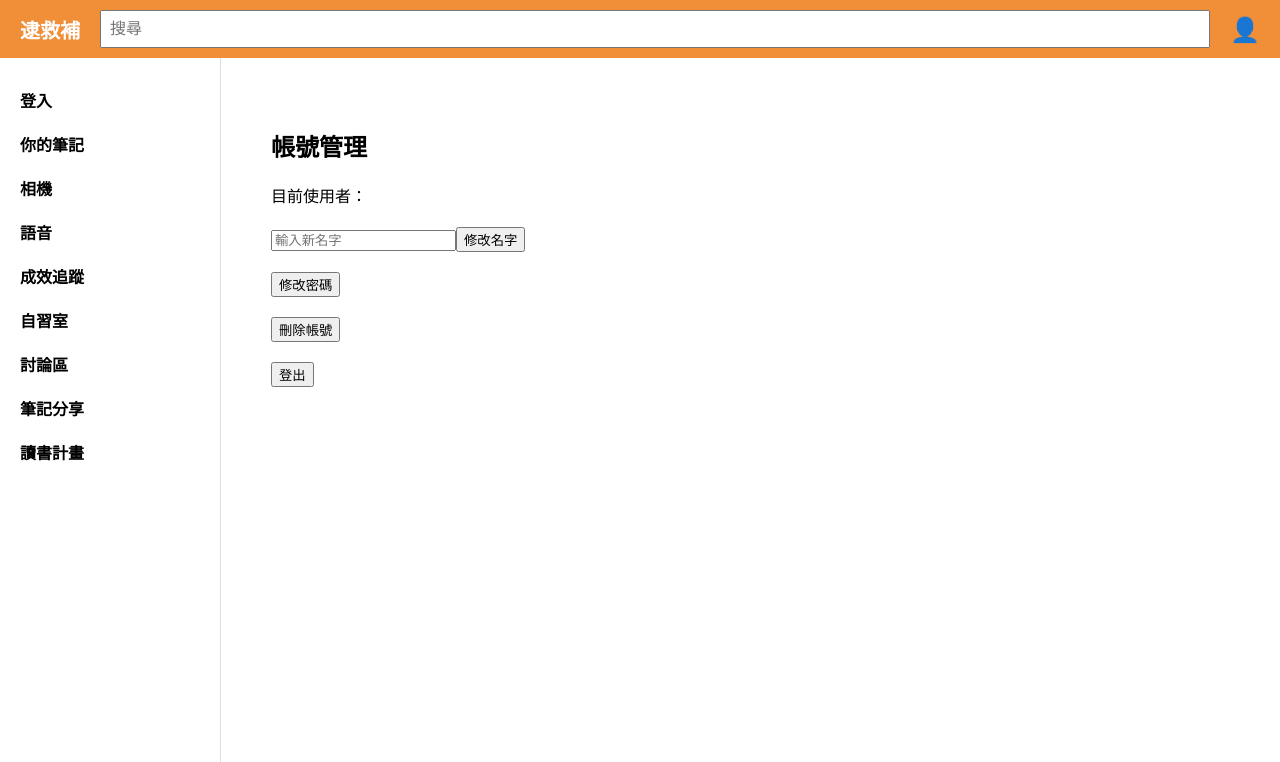
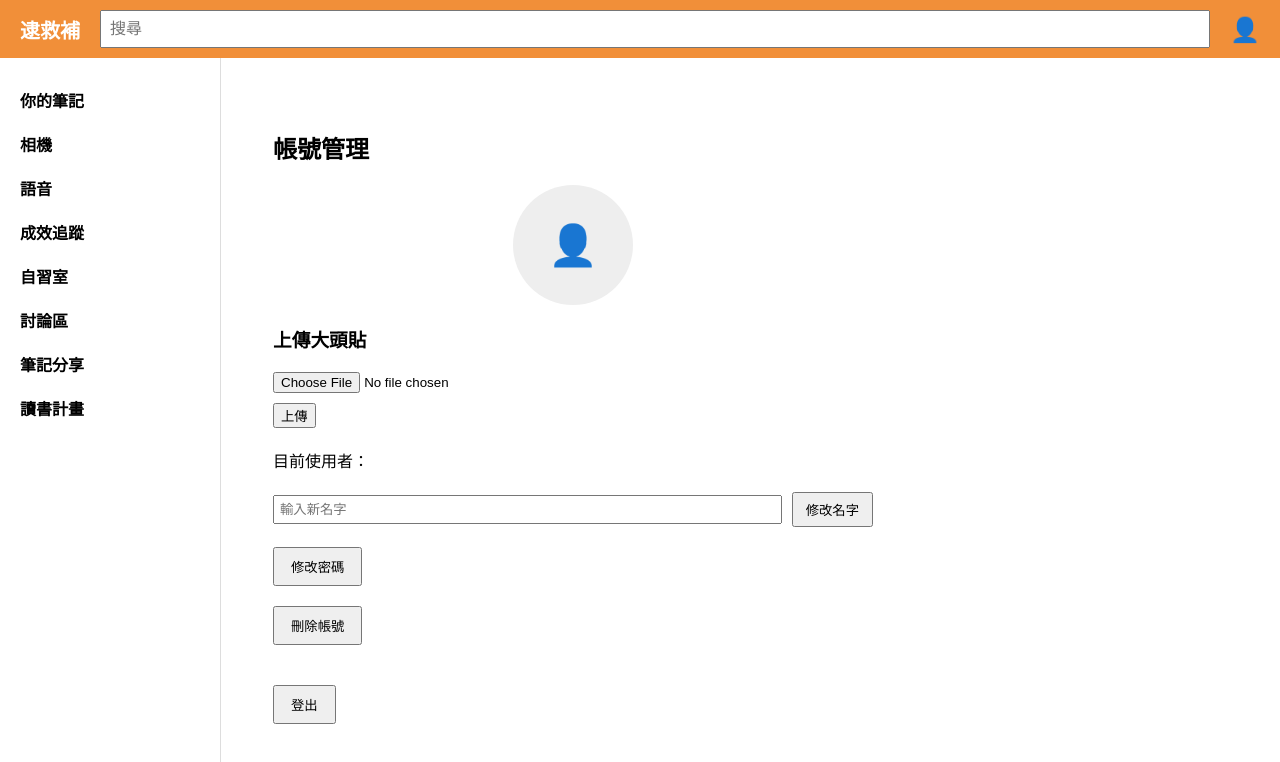
Before and after one commit to sgu731/school_frontend, a React (Create React App) app: page /profile in a window 1280 px wide. Shown: the top 762 px of the page. Built offline with nearby package versions, Linux system fonts and the light colour scheme.

Commit message:
feat:註冊頁和新增大頭貼

```diff
--- a/package.json
+++ b/package.json
@@ -12,6 +12,7 @@
     "date-fns": "^4.1.0",
     "framer-motion": "^12.7.2",
     "lucide-react": "^0.488.0",
+    "multer": "^1.4.5-lts.2",
     "react": "^19.0.0",
     "react-datepicker": "^8.2.1",
     "react-dom": "^19.0.0",
--- a/src/App.js
+++ b/src/App.js
@@ -1,9 +1,9 @@
 import React, { useState, useEffect } from 'react';
-import { BrowserRouter as Router, Routes, Route, Link } from 'react-router-dom';
+import { BrowserRouter as Router, Routes, Route, Link, Navigate } from 'react-router-dom';
 import './App.css';
 import { QueryClient, QueryClientProvider } from '@tanstack/react-query';
 
-import HomePage from './pages/HomePage';
+// import HomePage from './pages/HomePage';
 import NotebookDashboard from './pages/NotebookDashboard';
 import CameraPage from './pages/CameraPage';
 import VoicePage from './pages/VoicePage';
@@ -17,6 +17,7 @@ import SharingPage from './pages/SharingPage';
 import NoteDetail from "./pages/NoteDetail";
 import LoginPage from './pages/LoginPage';
 import UserProfilePage from './pages/UserProfilePage';
+import RegisterPage from './pages/RegisterPage';
 
 const queryClient = new QueryClient();
 
@@ -37,8 +38,23 @@ function App() {
                         <input type="text" placeholder="搜尋" className="search-bar" />
                             <div className="user-icon">
                             {isLoggedIn ? (
-                            <Link to="/profile" className="user-link">
-                            👤&nbsp;Hi,&nbsp;{user?.name || '使用者'}
+                                <Link to="/profile" className="user-link" style={{ display: 'flex', alignItems: 'center' }}>
+                                {user?.avatar ? (
+                                    <img
+                                    src={`http://localhost:5000${user.avatar}`}
+                                    alt="avatar"
+                                    style={{
+                                        width: '32px',
+                                        height: '32px',
+                                        borderRadius: '50%',
+                                        objectFit: 'cover',
+                                        marginRight: '8px'
+                                    }}
+                                    />
+                                ) : (
+                                    <span style={{ fontSize: '24px' }}>👤</span>
+                                )}
+                                Hi, {user?.name || '使用者'}
                                 </Link>
                             ) : (
                                 <Link to="/login" className="user-link">👤</Link>
@@ -49,7 +65,7 @@ function App() {
                     {/* 左側選單 + 右側內容 */}
                     <div className="main-content">
                         <nav className="side-menu">
-                            <Link to="/">登入</Link>
+                            {/* <Link to="/">登入</Link> */}
                             <Link to="/notebook">你的筆記</Link>
                             <Link to="/camera">相機</Link>
                             <Link to="/voice">語音</Link>
@@ -63,7 +79,11 @@ function App() {
 
                         <div className="page-content">
                             <Routes>
-                                <Route path="/" element={<HomePage />} />
+                                {/* <Route path="/" element={<HomePage />} /> */}
+                                <Route path="/" element={<Navigate to="/login" replace />} />
+                                <Route path="/login" element={<LoginPage setIsLoggedIn={setIsLoggedIn} setUser={setUser} />} />
+                                <Route path="/profile" element={<UserProfilePage user={user} setUser={setUser} setIsLoggedIn={setIsLoggedIn} />} />
+                                <Route path="/register" element={<RegisterPage />} />
                                 <Route path="/notebook" element={<NotebookDashboard />} />
                                 <Route path="/camera" element={<CameraPage />} />
                                 <Route path="/voice" element={<VoicePage />} />
@@ -75,8 +95,6 @@ function App() {
                                 <Route path="/forum" element={<ForumPage />} />
                                 <Route path="/sharing" element={<SharingPage />} />
                                 <Route path="/sharing/:id"element={<NoteDetail />} />
-                                <Route path="/login" element={<LoginPage setIsLoggedIn={setIsLoggedIn} setUser={setUser} />} />
-                                <Route path="/profile" element={<UserProfilePage user={user} setUser={setUser} setIsLoggedIn={setIsLoggedIn} />} />
                             </Routes>
                         </div>
                     </div>
--- /dev/null
+++ b/src/components/account/ChangePasswordForm.js
@@ -0,0 +1,29 @@
+import React, { useState } from 'react';
+
+export default function ChangePasswordModal({ onClose }) {
+  const [oldPw, setOldPw] = useState('');
+  const [newPw, setNewPw] = useState('');
+
+  const handleSubmit = async () => {
+    const token = localStorage.getItem('token');
+    const res = await fetch('http://localhost:5000/profile/password', {
+      method: 'PATCH',
+      headers: { 'Content-Type':'application/json', Authorization:`Bearer ${token}` },
+      body: JSON.stringify({ oldPassword: oldPw, newPassword: newPw })
+    });
+    if (res.ok) { alert('修改成功'); onClose(); }
+    else alert('修改失敗');
+  };
+
+  return (
+    <div className="modal">
+      <div className="modal-content">
+        <h3>修改密碼</h3>
+        <input type="password" placeholder="舊密碼" value={oldPw} onChange={e=>setOldPw(e.target.value)} />
+        <input type="password" placeholder="新密碼" value={newPw} onChange={e=>setNewPw(e.target.value)} />
+        <button onClick={handleSubmit}>送出</button>
+        <button onClick={onClose}>取消</button>
+      </div>
+    </div>
+  );
+}
--- /dev/null
+++ b/src/components/account/UploadAvatar.js
@@ -0,0 +1,66 @@
+// src/components/account/UploadAvatar.js
+
+import React, { useState } from 'react';
+
+export default function UploadAvatar({ user, setUser }) {
+  const [preview, setPreview] = useState(user?.avatar || '');
+  const [file, setFile] = useState(null);
+
+  const handleFileChange = (e) => {
+    const selectedFile = e.target.files[0];
+    if (selectedFile) {
+      setFile(selectedFile);
+      setPreview(URL.createObjectURL(selectedFile));
+    }
+  };
+
+  const handleUpload = async () => {
+    if (!file) {
+      alert('請先選擇圖片');
+      return;
+    }
+
+    const formData = new FormData();
+    formData.append('avatar', file);
+
+    const token = localStorage.getItem('token');
+
+    try {
+      const response = await fetch('http://localhost:5000/profile/avatar', {
+        method: 'POST',
+        headers: {
+          Authorization: `Bearer ${token}`,
+        },
+        body: formData,
+      });
+
+      const data = await response.json();
+      if (response.ok) {
+        alert('大頭貼上傳成功！');
+        setUser(prev => ({ ...prev, avatar: data.avatarUrl }));
+      } else {
+        alert('上傳失敗: ' + (data.message || '未知錯誤'));
+      }
+    } catch (error) {
+      console.error('上傳錯誤:', error);
+      alert('系統錯誤，請稍後再試');
+    }
+  };
+
+  return (
+    <div style={{ margin: '20px 0' }}>
+      <h3>上傳大頭貼</h3>
+      {preview && (
+        <div style={{ marginBottom: '10px' }}>
+          <img src={preview} alt="預覽" style={{ width: '120px', height: '120px', objectFit: 'cover', borderRadius: '50%' }} />
+        </div>
+      )}
+
+      <input type="file" accept="image/*" onChange={handleFileChange} />
+
+      <div style={{ marginTop: '10px' }}>
+        <button onClick={handleUpload}>上傳</button>
+      </div>
+    </div>
+  );
+}
--- /dev/null
+++ b/src/pages/RegisterPage.js
@@ -0,0 +1,79 @@
+import React, { useState } from 'react';
+import { useNavigate } from 'react-router-dom';
+
+function RegisterPage() {
+    const [username, setUsername] = useState('');
+    const [password, setPassword] = useState('');
+    const [name, setName] = useState('');
+    const [message, setMessage] = useState('');
+    const navigate = useNavigate();
+
+    const handleRegister = async () => {
+        if (!username || !password || !name) {
+            alert('請填寫所有欄位');
+            return;
+        }
+
+        const response = await fetch('http://localhost:5000/login/register', {
+            method: 'POST',
+            headers: { 'Content-Type': 'application/json' },
+            body: JSON.stringify({ username, password, name }),
+        });
+
+        const data = await response.json();
+        if (response.ok) {
+            alert('註冊成功！請登入');
+            navigate('/login');
+        } else {
+            setMessage(data.message || '註冊失敗');
+        }
+    };
+
+    return (
+        <form
+        style={{ padding: '2rem', maxWidth: '400px', margin: '0 auto' }}
+        onSubmit={(e) => {
+          e.preventDefault();
+          handleRegister();
+        }}
+      >
+        <h2>註冊新帳號</h2>
+
+        <div className="form-group">
+          <input
+            type="text"
+            placeholder="名字"
+            value={name}
+            onChange={(e) => setName(e.target.value)}
+          />
+        </div>
+
+        <div className="form-group">
+          <input
+            type="text"
+            placeholder="帳號"
+            value={username}
+            onChange={(e) => setUsername(e.target.value)}
+          />
+        </div>
+
+        <div className="form-group">
+          <input
+            type="password"
+            placeholder="密碼"
+            value={password}
+            onChange={(e) => setPassword(e.target.value)}
+          />
+        </div>
+
+        <button className="enter-btn" type="submit">
+          註冊
+        </button>
+
+        {message && <p style={{ color: 'red' }}>{message}</p>}
+      </form>
+
+    );
+}
+
+export default RegisterPage;
--- a/src/pages/UserProfilePage.js
+++ b/src/pages/UserProfilePage.js
@@ -1,71 +1,128 @@
 import React, { useState } from 'react';
 import { useNavigate } from 'react-router-dom';
+import ChangePasswordModal from '../components/account/ChangePasswordForm';
+import UploadAvatar from '../components/account/UploadAvatar';
 
-function UserProfilePage({ user, setUser, setIsLoggedIn }) {
+export default function UserProfile({ user, setUser, setIsLoggedIn }) {
   const [newName, setNewName] = useState('');
+  const [showChangePassword, setShowChangePassword] = useState(false);
   const navigate = useNavigate();
 
   const handleUpdateName = async () => {
+    if (!newName.trim()) {
+      alert('輸入新名字');
+      return;
+    }
+
     const token = localStorage.getItem('token');
-        try {
-            const response = await fetch('http://localhost:5000/profile', {
+    if (!token) {
+      alert('未登入');
+      return;
+    }
+
+    const res = await fetch('http://localhost:5000/profile', {
       method: 'PATCH',
-                headers: {
-                    'Content-Type': 'application/json',
-                    Authorization: `Bearer ${token}`,
-                },
-                body: JSON.stringify({ name: newName }),
+      headers: { 'Content-Type':'application/json', Authorization:`Bearer ${token}` },
+      body: JSON.stringify({ name: newName })
     });
 
-            if (response.ok) {
+    if (res.ok) {
       setUser(prev => ({ ...prev, name: newName }));
       alert('名字修改成功！');
+      setNewName('');
     } else {
-                alert('修改失敗');
-            }
-        } catch (error) {
-            console.error('Error updating name:', error);
-            alert('修改失敗');
+      alert('名字修改失敗');
     }
   };
 
   const handleLogout = () => {
     setIsLoggedIn(false);
     setUser(null);
-        localStorage.removeItem('token');
-        localStorage.removeItem('rememberUsername');
-        localStorage.removeItem('rememberPassword');
+    localStorage.clear();
     navigate('/login');
   };
 
   return (
-        <div style={{ padding: '30px' }}>
+    <div style={{ padding: '32px', maxWidth: '600px' }}>
       <h2>帳號管理</h2>
+      <div style={{ marginBottom: '20px', textAlign: 'center' }}>
+        {user?.avatar ? (
+          <img
+            src={`http://localhost:5000${user.avatar}`}
+            alt=""
+            style={{
+              width: '120px',
+              height: '120px',
+              borderRadius: '50%',
+              objectFit: 'cover',
+              border: '2px solid #ccc'
+            }}
+          />
+        ) : (
+          <div style={{
+            width: '120px',
+            height: '120px',
+            borderRadius: '50%',
+            backgroundColor: '#eee',
+            display: 'flex',
+            alignItems: 'center',
+            justifyContent: 'center',
+            fontSize: '40px',
+            color: '#aaa',
+            margin: '0 auto'
+          }}>
+            👤
+          </div>
+        )}
+      </div>
+
+      <UploadAvatar user={user} setUser={setUser} />
+
       <p>目前使用者：{user?.name}</p>
 
-            <div style={{ margin: '20px 0' }}>
+      {/* 修改名字 */}
+      <div style={{ margin: '20px 0', display: 'flex', alignItems: 'center' }}>
         <input
           type="text"
           placeholder="輸入新名字"
           value={newName}
           onChange={(e) => setNewName(e.target.value)}
+          style={{ padding: '5px', marginRight: '10px', flex: '1' }}
         />
-                <button onClick={handleUpdateName}>修改名字</button>
+        <button onClick={handleUpdateName} style={{ padding: '6px 12px' }}>
+          修改名字
+        </button>
       </div>
 
+      {/* 修改密碼 */}
       <div style={{ margin: '20px 0' }}>
-                <button onClick={() => alert('修改密碼（之後做）')}>修改密碼</button>
+        <button
+            onClick={() => setShowChangePassword(true)} style={{ padding: '8px 16px' }}>
+        修改密碼
+        </button>
+      </div>
+      {showChangePassword && (<ChangePasswordModal onClose={() => setShowChangePassword(false)} />)}
+
+      {/* 刪除帳號 */}
+      <div style={{ margin: '20px 0' }}>
+        <button
+          onClick={() => alert('刪除帳號（待做）')} style={{ padding: '8px 16px' }}>
+          刪除帳號
+        </button>
       </div>
 
-            <div style={{ margin: '20px 0' }}>
-                <button onClick={() => alert('刪除帳號（之後做）')}>刪除帳號</button>
-            </div>
-
-            <div style={{ margin: '20px 0' }}>
-                <button onClick={handleLogout}>登出</button>
+      {/* 登出 */}
+      <div style={{ marginTop: '40px' }}>
+        <button
+          onClick={handleLogout}
+          style={{
+            padding: '8px 16px',
+            cursor: 'pointer',
+          }}
+        >
+          登出
+        </button>
       </div>
     </div>
   );
 }
-
-export default UserProfilePage;
```
Also changed, not shown: src/components/account/UpdateNameModal.js (added, +62 -0 lines), src/pages/LoginPage.js (+12 -2 lines), src/components/account/DeleteAccountModal.js (added), 1 other file (tests, documents, lock files or other folders). Lines whose indentation alone changed are shown as unchanged.
